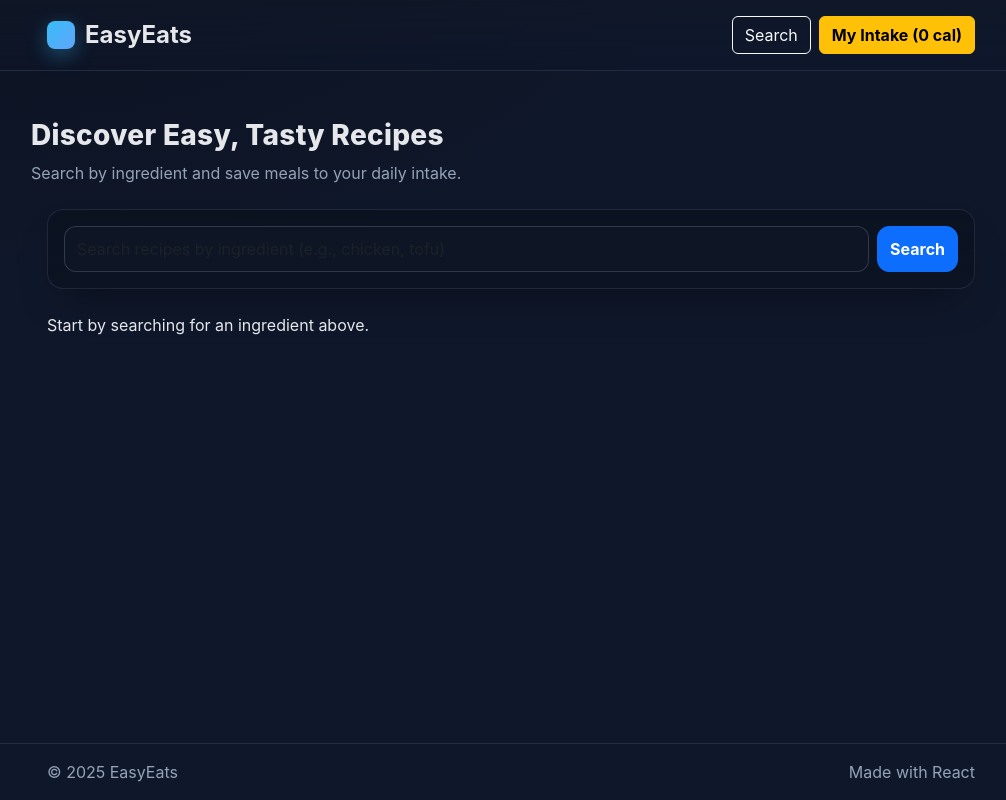
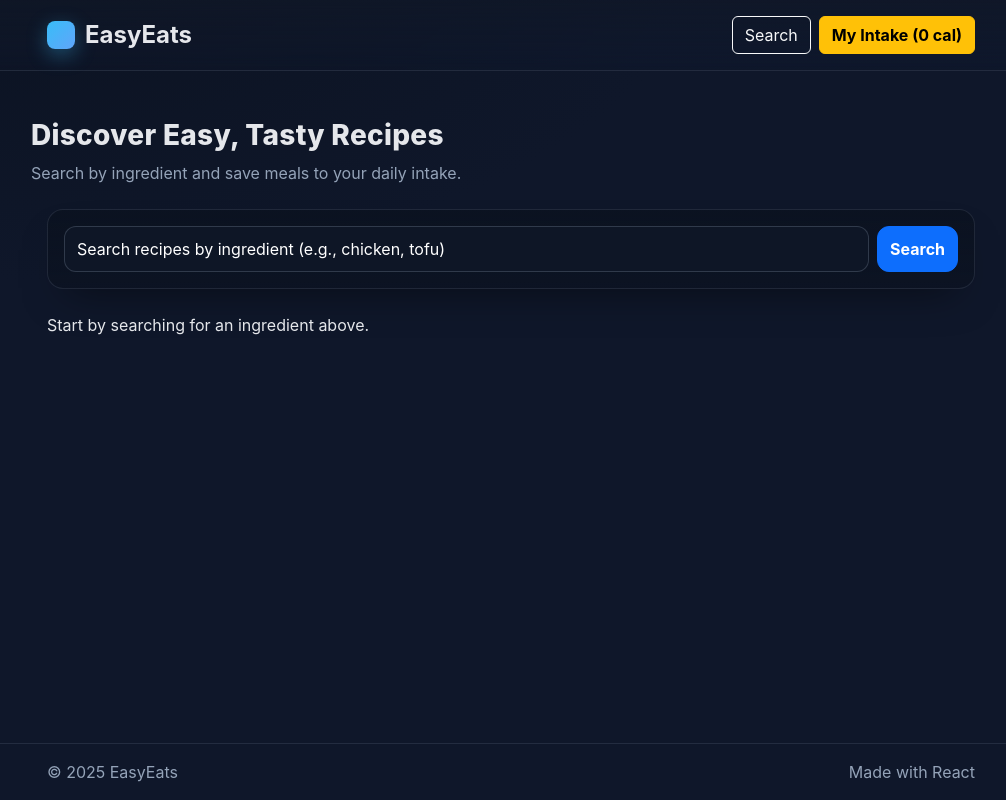
Before and after one commit to elee651/new-349-project, a React (Create React App) app: page / in a window 1280 px wide. Shown: the whole page, without its empty margins (129-1135 px from the left). Built offline with nearby package versions, Linux system fonts and the light colour scheme.

Commit message:
Update search bar color to white

```diff
--- a/src/index.css
+++ b/src/index.css
@@ -68,6 +68,11 @@ a { text-decoration: none; }
 .search-input:focus { outline: none; box-shadow: 0 0 0 4px var(--ring); border-color: var(--primary); background: #0e1626; color: var(--text); }
 .search-btn { border-radius: 12px; font-weight: 700; }
 
+.search-input::placeholder {
+  color: white;
+  opacity: 1;
+}
+
 /* Button micro-interactions */
 .btn-glow {
   transition: transform 140ms ease, box-shadow 140ms ease, background-color 140ms ease, border-color 140ms ease;
```
